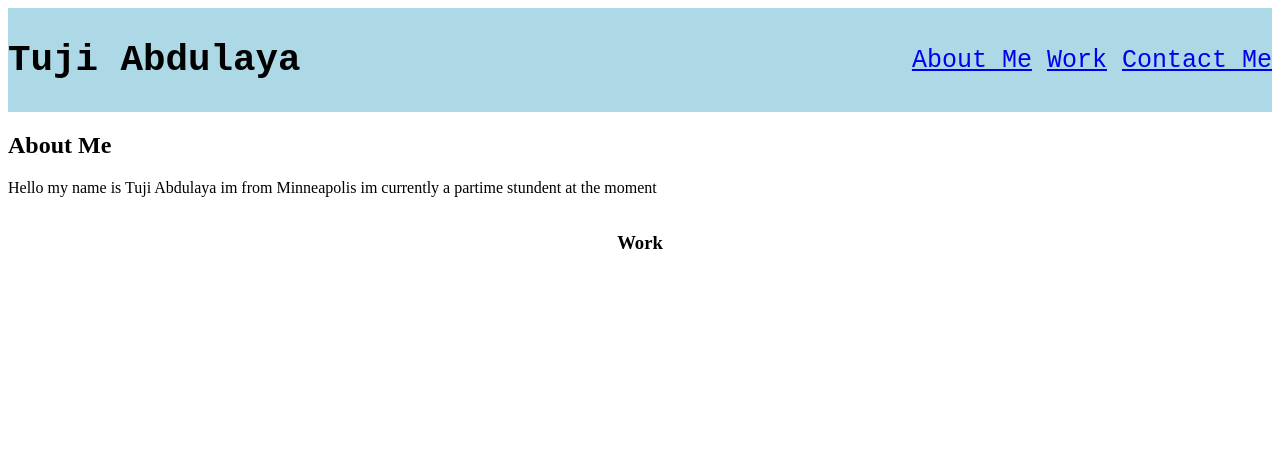
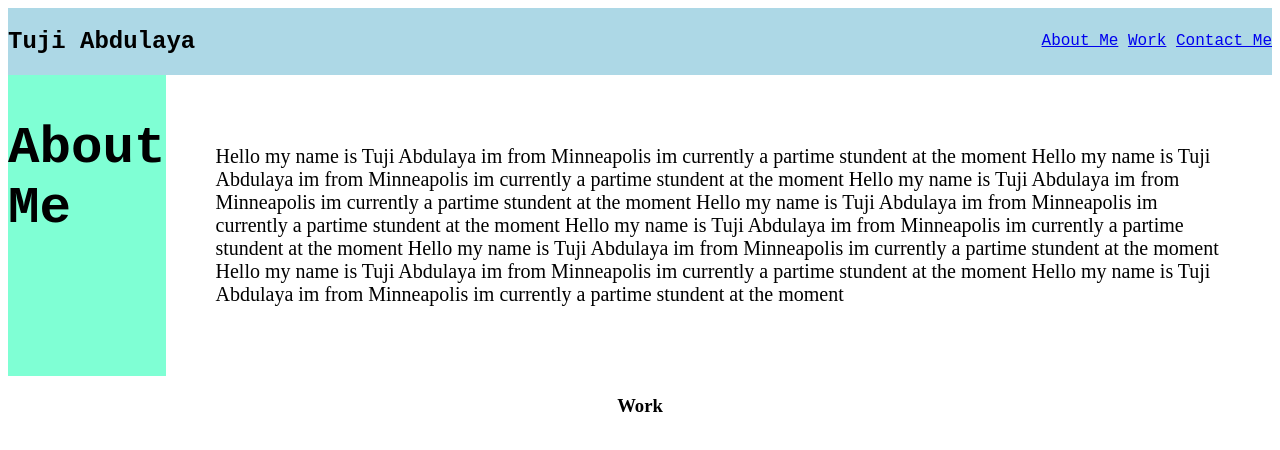
Before and after one commit to tujiabdulaya/Profolio-, a plain HTML site: page index.html in a window 1280 px wide. Drawn offline with Linux system fonts and the light colour scheme.

Commit message:
added about me section

```diff
--- a/assets/css/style.css
+++ b/assets/css/style.css
@@ -1,13 +1,34 @@
-#nav {
-    display: flex;
-    justify-content: space-between;
-    align-items: center;
-    font-size: 25px;
-    font-family: 'Courier New', Courier, monospace;
-    background-color: lightblue;
-}
+
 .section{
     display: flex;
     justify-content: center;
 
 }
+.header{
+    display: flex;
+    background-color: lightblue;
+    align-items: center;
+    font-family: 'Courier New', Courier, monospace;
+    justify-content: space-between;
+
+}
+
+.name{
+font-size: 25px;
+}
+.about-me{
+    display: flex;
+    justify-content:center
+}
+.me{
+    font-size: 35px;
+    background-color: aquamarine;
+    font-family: 'Courier New', Courier, monospace;
+
+}
+.paragraph{
+    font-size: 20px;
+    align-items: center;
+    margin: 25px;
+    padding: 25px;
+}
--- a/index.html
+++ b/index.html
@@ -8,8 +8,8 @@
     <link rel="stylesheet" href="./assets/css/style.css" />
   </head>
   <body>
-    <section id="nav" >
-      <div>
+    <section class="header">
+      <div class="Name">
         <h1>Tuji Abdulaya</h1>
       </div>
       <div>
@@ -20,17 +20,24 @@
         </nav>
       </div>
     </section>
-    <div class="About-me">
-      <div>
+    <section id="about" class="about-me">
+      <div class="me">
         <h2>About Me</h2>
       </div>
-      <div>
+      <div class="paragraph">
         <p>
-          Hello my name is Tuji Abdulaya im from Minneapolis im currently a
-          partime stundent at the moment
+            Hello my name is Tuji Abdulaya im from Minneapolis im currently a
+            partime stundent at the moment Hello my name is Tuji Abdulaya im from Minneapolis im currently a
+            partime stundent at the moment Hello my name is Tuji Abdulaya im from Minneapolis im currently a
+            partime stundent at the moment Hello my name is Tuji Abdulaya im from Minneapolis im currently a
+            partime stundent at the moment Hello my name is Tuji Abdulaya im from Minneapolis im currently a
+            partime stundent at the moment Hello my name is Tuji Abdulaya im from Minneapolis im currently a
+            partime stundent at the moment Hello my name is Tuji Abdulaya im from Minneapolis im currently a
+            partime stundent at the moment Hello my name is Tuji Abdulaya im from Minneapolis im currently a
+            partime stundent at the moment
         </p>
       </div>
-    </div>
+    </section>
     <div class="section">
       <div>
         <h3>Work</h3>
```
